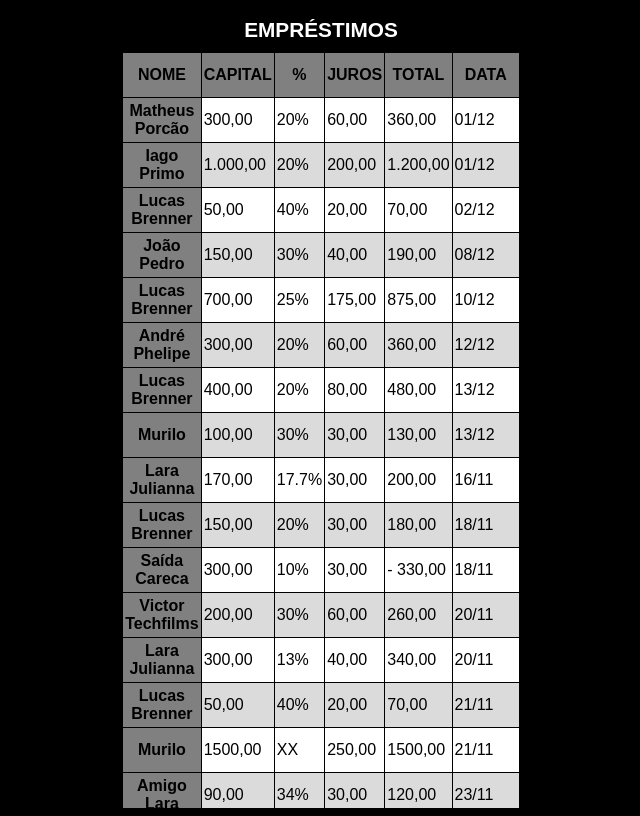
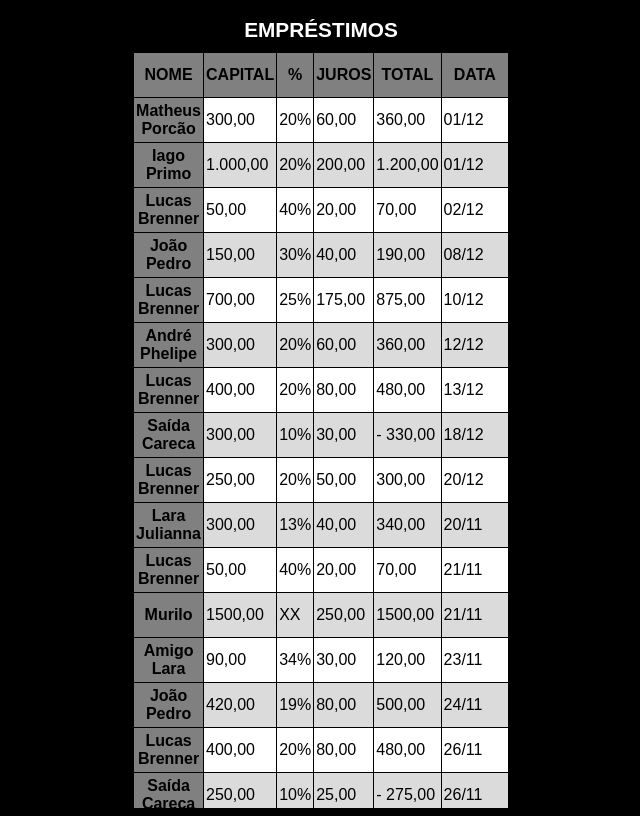
Before and after one commit to felipearauujo7/html5-css3-cursoemvideo, a plain HTML site: page EXERCICIOS/ex023/emprestimos.html in a window 1280 px wide. Shown: the whole page, without its empty margins (319-959 px from the left). Drawn offline with Linux system fonts and the light colour scheme.

Commit message:
Update emprestimos.html

```diff
--- a/EXERCICIOS/ex023/emprestimos.html
+++ b/EXERCICIOS/ex023/emprestimos.html
@@ -127,44 +127,20 @@
                     <td>13/12</td>
                 </tr>
                 <tr>
-                    <th>Murilo</th>
-                    <td>100,00</td>
-                    <td>30%</td>
-                    <td>30,00</td>
-                    <td>130,00</td>
-                    <td>13/12</td>
-                </tr>
-                <tr>
-                    <th>Lara Julianna</th>
-                    <td>170,00</td>
-                    <td>17.7%</td>
-                    <td>30,00</td>
-                    <td>200,00</td>
-                    <td>16/11</td>
-                </tr>
-                <tr>
-                    <th>Lucas Brenner</th>
-                    <td>150,00</td>
-                    <td>20%</td>
-                    <td>30,00</td>
-                    <td>180,00</td>
-                    <td>18/11</td>
-                </tr>
-                <tr>
                     <th>Saída Careca</th>
                     <td>300,00</td>
                     <td>10%</td>
                     <td>30,00</td>
                     <td>- 330,00</td>
-                    <td>18/11</td>
+                    <td>18/12</td>
                 </tr>
                 <tr>
-                    <th>Victor Techfilms</th>
-                    <td>200,00</td>
-                    <td>30%</td>
-                    <td>60,00</td>
-                    <td>260,00</td>
-                    <td>20/11</td>
+                    <th>Lucas Brenner</th>
+                    <td>250,00</td>
+                    <td>20%</td>
+                    <td>50,00</td>
+                    <td>300,00</td>
+                    <td>20/12</td>
                 </tr>
                 <tr>
                     <th>Lara Julianna</th>
```
